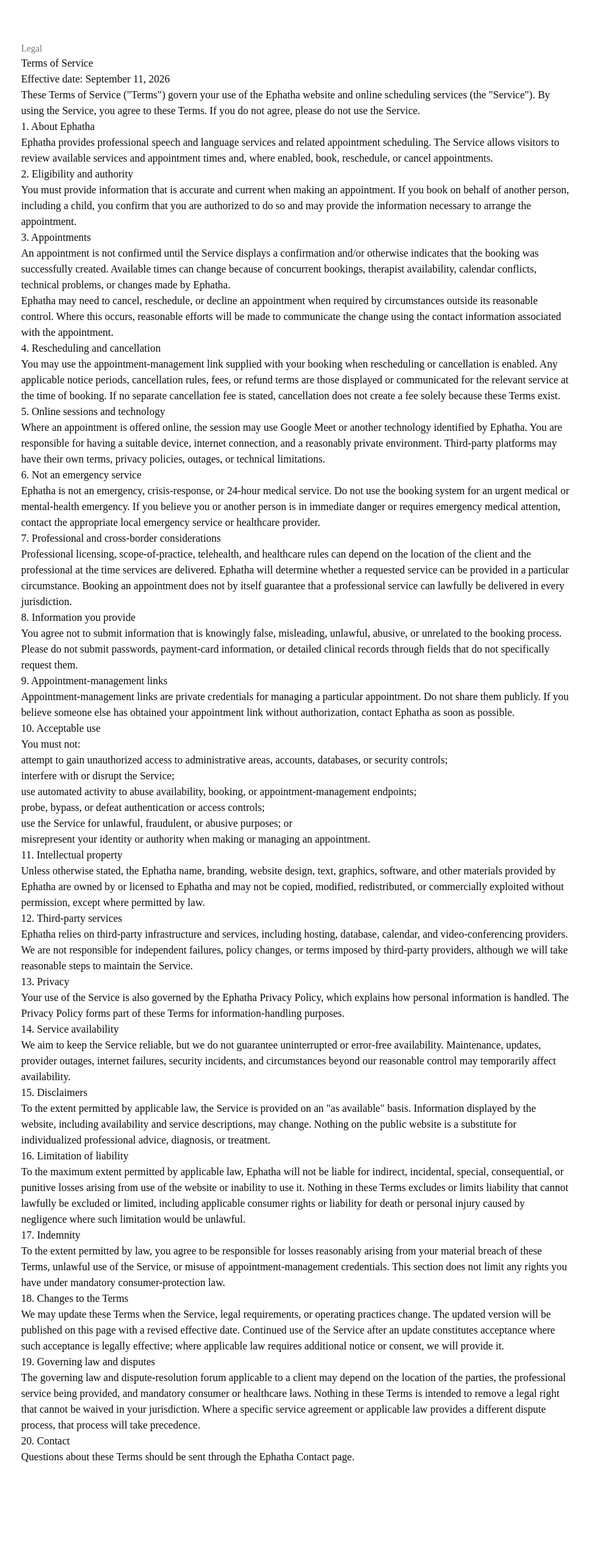
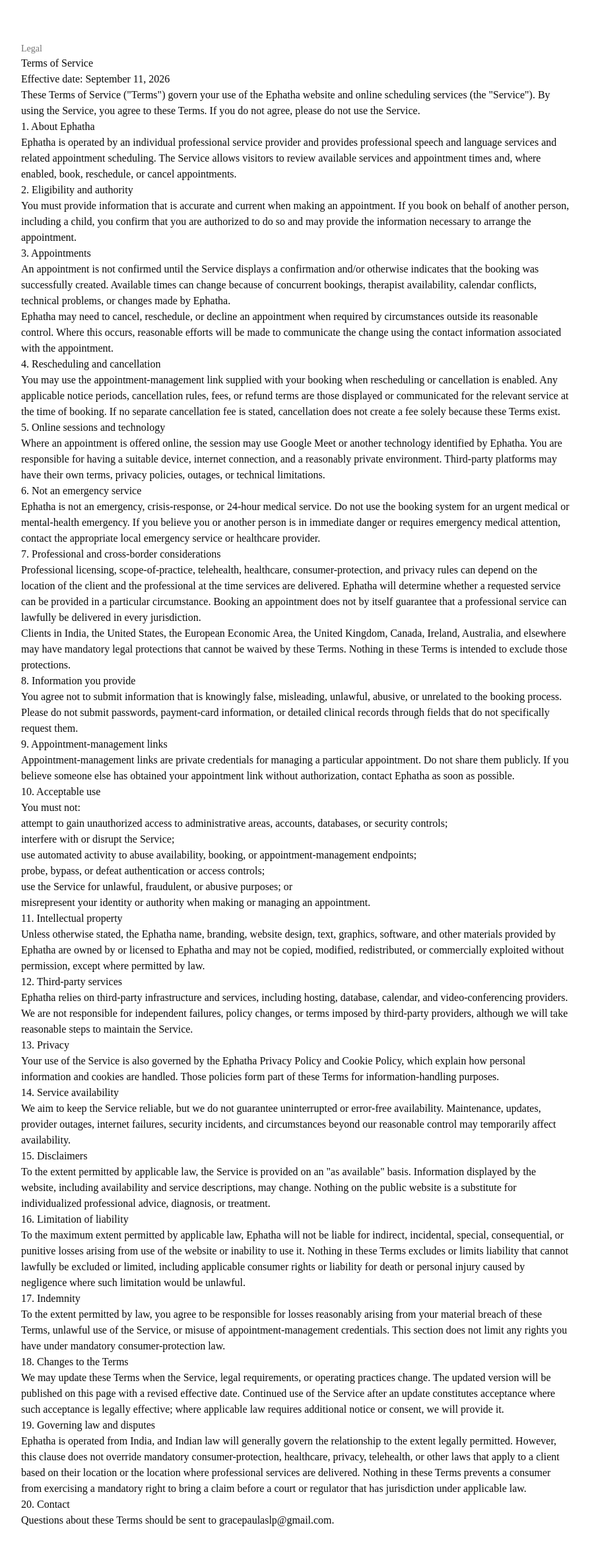
Before and after one commit to Praisepaul/MySLP, a Next.js app: page /terms in a window 1280 px wide. Shown: the top 2352 px of the page at 66% size, without its empty margins (192-1086 px from the left). Before the commit the page ends 2284 px from the top, so only its background shows below. Built offline with nearby package versions, Linux system fonts and the light colour scheme.

Commit message:
Add international terms contact and governing-law framework

```diff
--- a/app/terms/page.tsx
+++ b/app/terms/page.tsx
@@ -2,6 +2,8 @@ export const metadata = {
   title: "Terms of Service | Ephatha",
   description: "Terms governing use of the Ephatha website, booking service, and appointments.",
 };
+
+const legalEmail = "gracepaulaslp@gmail.com";
 
 export default function TermsPage() {
   return (
@@ -16,7 +18,7 @@ export default function TermsPage() {
 
         <h2>1. About Ephatha</h2>
         <p>
-          Ephatha provides professional speech and language services and related appointment scheduling. The Service allows visitors to review available services and appointment times and, where enabled, book, reschedule, or cancel appointments.
+          Ephatha is operated by an individual professional service provider and provides professional speech and language services and related appointment scheduling. The Service allows visitors to review available services and appointment times and, where enabled, book, reschedule, or cancel appointments.
         </p>
 
         <h2>2. Eligibility and authority</h2>
@@ -49,7 +51,10 @@ export default function TermsPage() {
 
         <h2>7. Professional and cross-border considerations</h2>
         <p>
-          Professional licensing, scope-of-practice, telehealth, and healthcare rules can depend on the location of the client and the professional at the time services are delivered. Ephatha will determine whether a requested service can be provided in a particular circumstance. Booking an appointment does not by itself guarantee that a professional service can lawfully be delivered in every jurisdiction.
+          Professional licensing, scope-of-practice, telehealth, healthcare, consumer-protection, and privacy rules can depend on the location of the client and the professional at the time services are delivered. Ephatha will determine whether a requested service can be provided in a particular circumstance. Booking an appointment does not by itself guarantee that a professional service can lawfully be delivered in every jurisdiction.
+        </p>
+        <p>
+          Clients in India, the United States, the European Economic Area, the United Kingdom, Canada, Ireland, Australia, and elsewhere may have mandatory legal protections that cannot be waived by these Terms. Nothing in these Terms is intended to exclude those protections.
         </p>
 
         <h2>8. Information you provide</h2>
@@ -85,7 +90,7 @@ export default function TermsPage() {
 
         <h2>13. Privacy</h2>
         <p>
-          Your use of the Service is also governed by the Ephatha Privacy Policy, which explains how personal information is handled. The Privacy Policy forms part of these Terms for information-handling purposes.
+          Your use of the Service is also governed by the Ephatha Privacy Policy and Cookie Policy, which explain how personal information and cookies are handled. Those policies form part of these Terms for information-handling purposes.
         </p>
 
         <h2>14. Service availability</h2>
@@ -115,12 +120,12 @@ export default function TermsPage() {
 
         <h2>19. Governing law and disputes</h2>
         <p>
-          The governing law and dispute-resolution forum applicable to a client may depend on the location of the parties, the professional service being provided, and mandatory consumer or healthcare laws. Nothing in these Terms is intended to remove a legal right that cannot be waived in your jurisdiction. Where a specific service agreement or applicable law provides a different dispute process, that process will take precedence.
+          Ephatha is operated from India, and Indian law will generally govern the relationship to the extent legally permitted. However, this clause does not override mandatory consumer-protection, healthcare, privacy, telehealth, or other laws that apply to a client based on their location or the location where professional services are delivered. Nothing in these Terms prevents a consumer from exercising a mandatory right to bring a claim before a court or regulator that has jurisdiction under applicable law.
         </p>
 
         <h2>20. Contact</h2>
         <p>
-          Questions about these Terms should be sent through the Ephatha Contact page.
+          Questions about these Terms should be sent to <a href={`mailto:${legalEmail}`}>{legalEmail}</a>.
         </p>
       </article>
     </main>
```
